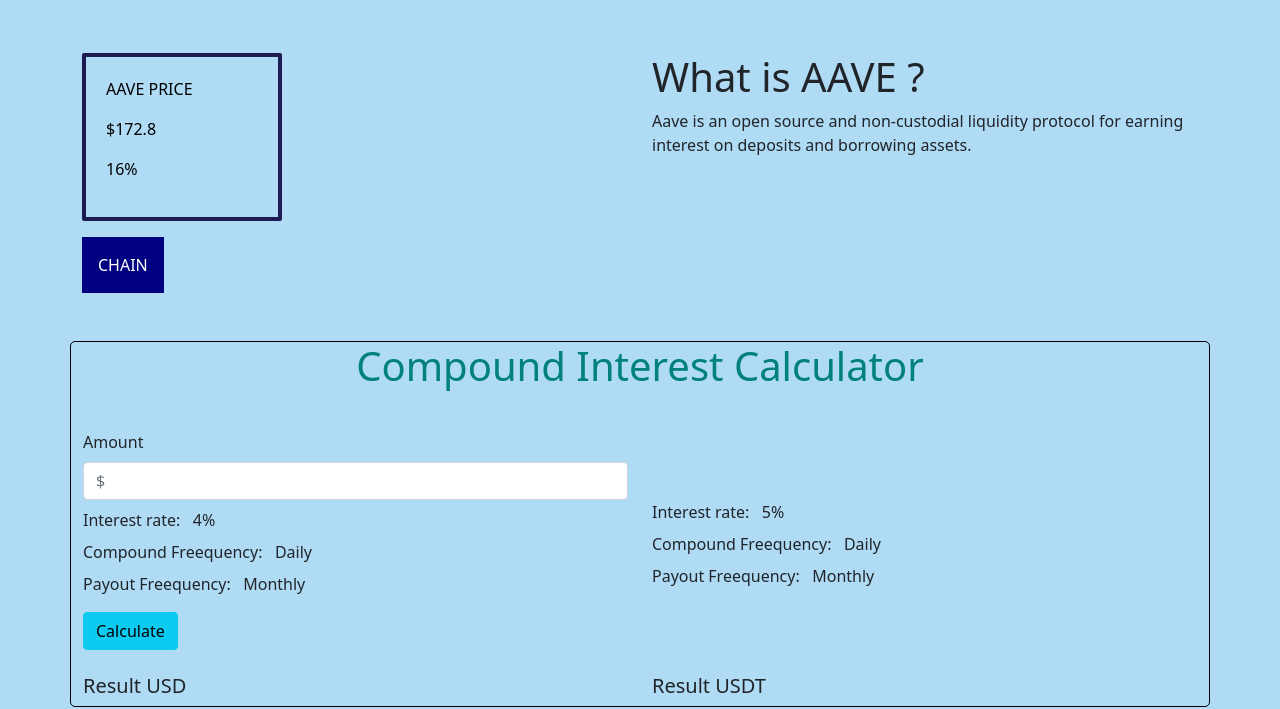
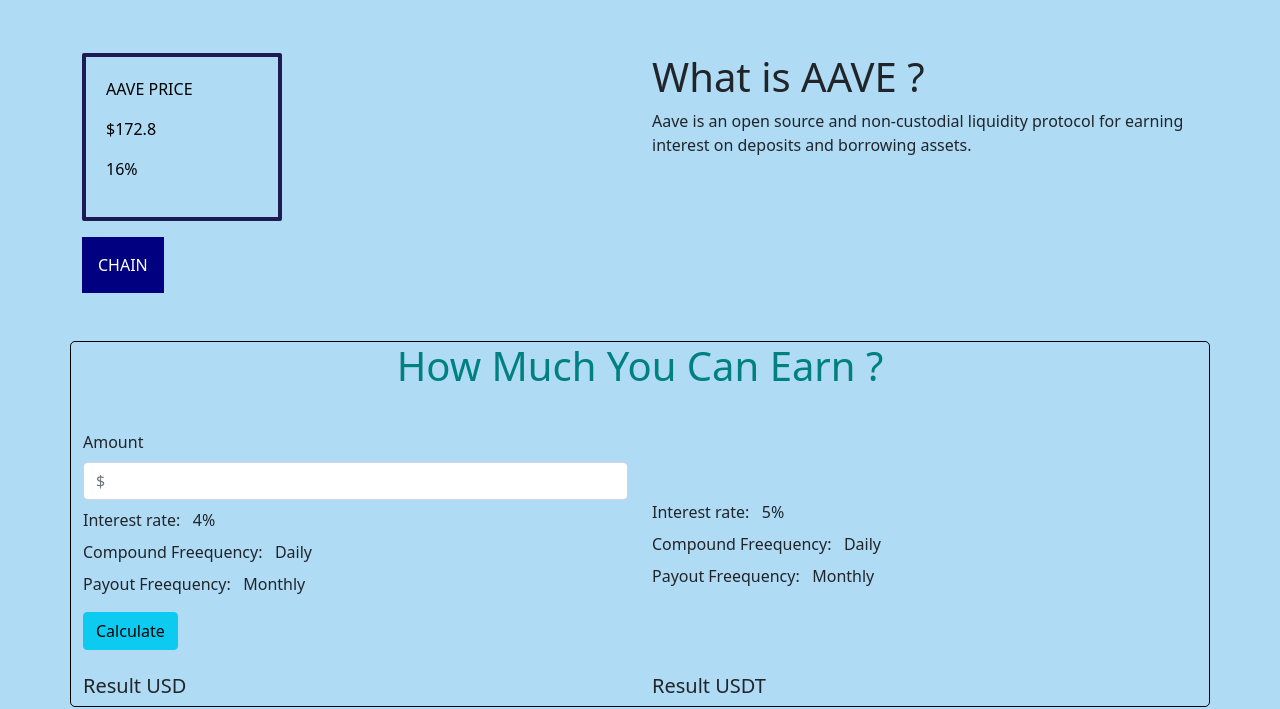
Before and after one commit to tanuja840/WHAT-IS-AAVE, a plain HTML site: page index1.html in a window 1280 px wide. Shown: the part 114-823 px from the top of the page. Drawn offline with nearby package versions, Linux system fonts and the light colour scheme.

Commit message:
Add files via upload

```diff
--- a/index1.html
+++ b/index1.html
@@ -144,6 +144,7 @@
     .article{
       color: black;
     }
+
   </style>
 </head>
 
@@ -204,7 +205,7 @@
   <div class="container mt-5" style="border: 1px solid black; border-radius: 5px;">
     <div class="row">
       <div class="col-md-12">
-        <h1 id="title">Compound Interest Calculator</h1>
+        <h1 id="title">How Much You Can Earn ?</h1>
       </div>
     </div>
     <br>
```
